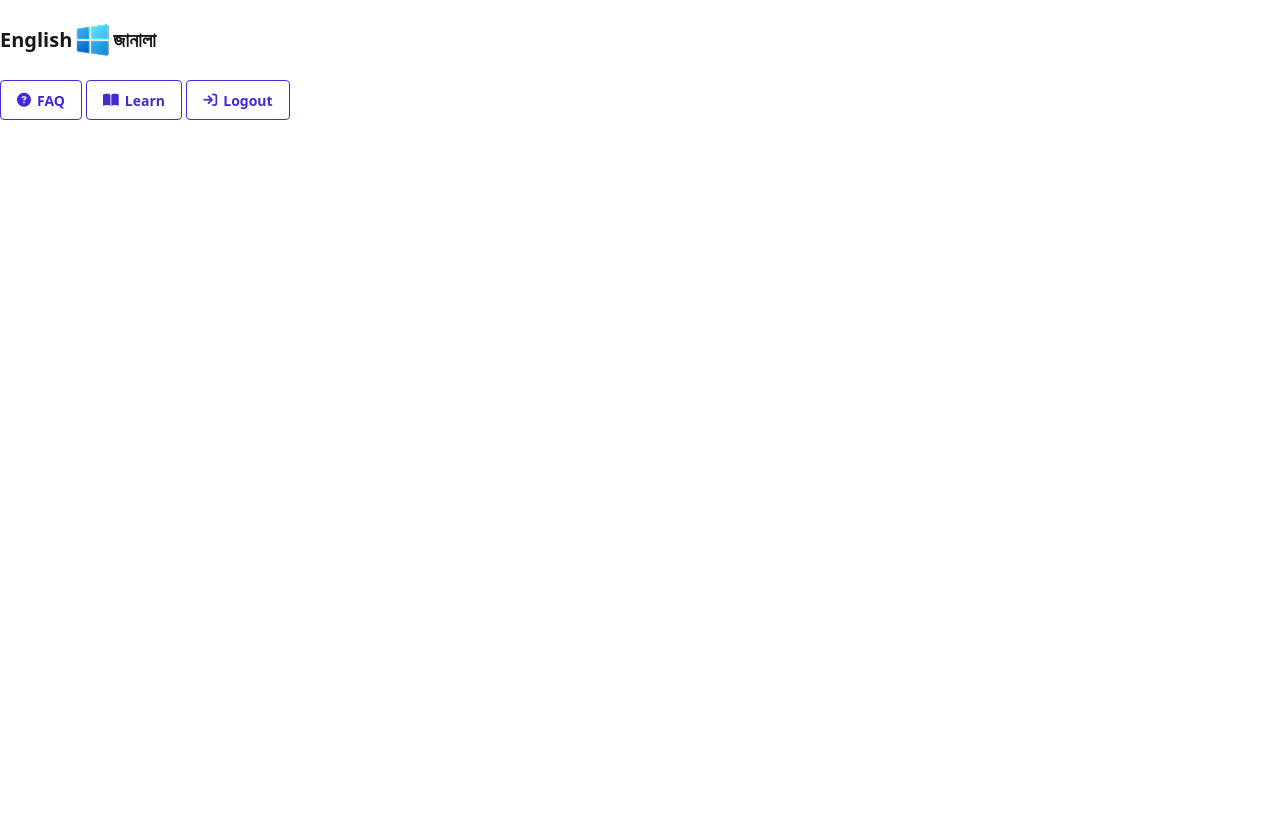
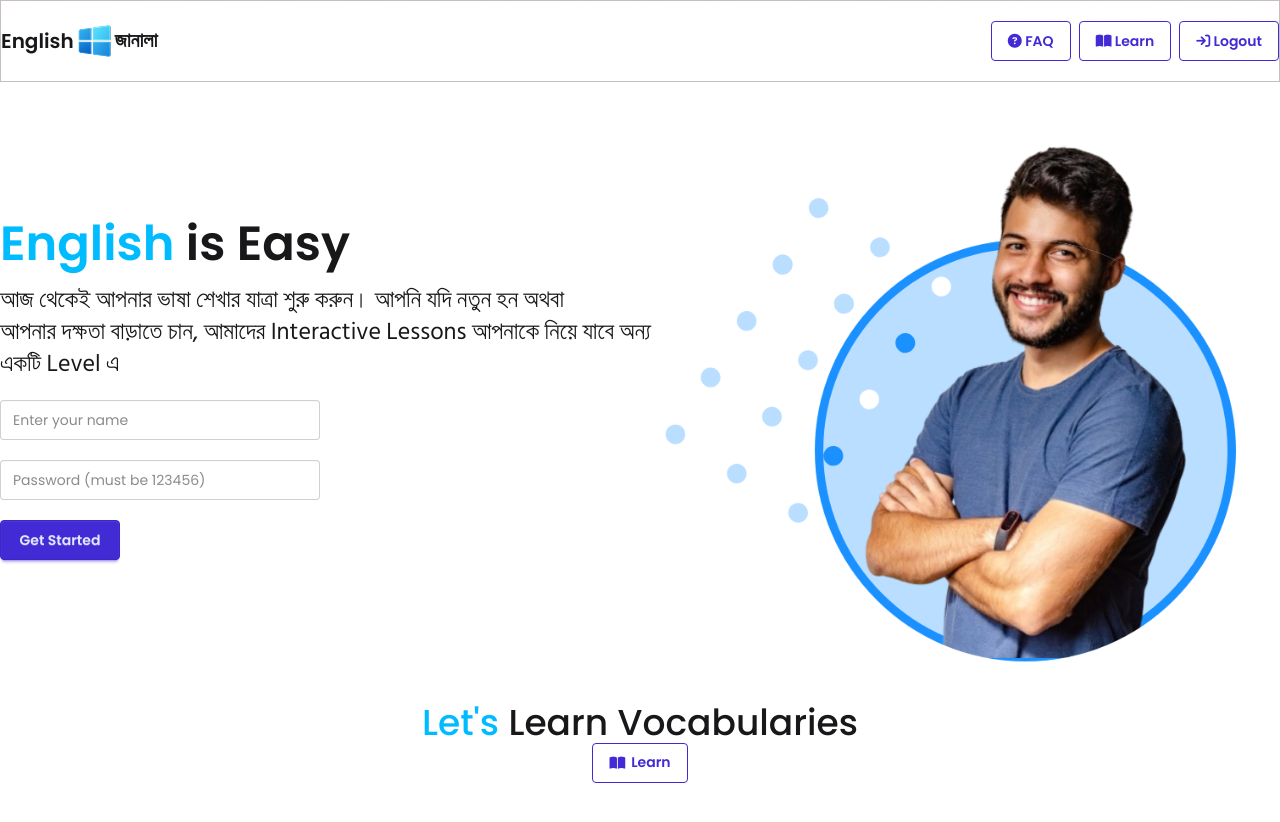
Before and after one commit to sanjidaRimi023/english-window, a plain HTML site: page index.html in a window 1280 px wide. Before the commit the page ends 800 px from the top, so only its background shows below. Drawn offline with nearby package versions, Linux system fonts and the light colour scheme; no server answers.

Commit message:
add nav ber

```diff
--- a/index.html
+++ b/index.html
@@ -15,7 +15,7 @@
       src="https://kit.fontawesome.com/8a99a91be9.js"
       crossorigin="anonymous"></script>
     <!-- google font -->
-     <!-- hind-siliguri  -->
+    <!-- hind-siliguri  -->
     <link rel="preconnect" href="https://fonts.googleapis.com" />
     <link rel="preconnect" href="https://fonts.gstatic.com" crossorigin />
     <link
@@ -27,37 +27,94 @@
     <link
       href="https://fonts.googleapis.com/css2?family=Poppins:ital,wght@0,100;0,200;0,300;0,400;0,500;0,600;0,700;0,800;0,900;1,100;1,200;1,300;1,400;1,500;1,600;1,700;1,800;1,900&display=swap"
       rel="stylesheet" />
-      <!-- font awesome -->
-      <script src="https://kit.fontawesome.com/8a99a91be9.js" crossorigin="anonymous"></script>
+    <!-- font awesome -->
+    <script
+      src="https://kit.fontawesome.com/8a99a91be9.js"
+      crossorigin="anonymous"></script>
     <style>
       .hind-siliguri {
         font-family: "Hind Siliguri", sans-serif;
-        font-weight: 300;
         font-style: normal;
       }
       .poppins{
         font-family: "Poppins", sans-serif;
-        font-weight: 100;
         font-style: normal;
+      }
+      header {
+        position: sticky;
+        top: 0;
+        border: 1px solid rgb(198, 189, 189);
+        backdrop-filter: blur(40px);
+        background: linear-gradient(
+            178.08deg,
+            rgba(255, 255, 255, 0.3) -28.101%,
+            rgba(0, 0, 0, 0) 128.101%
+          ),
+          linear-gradient(
+            169.25deg,
+            rgba(255, 255, 255, 0.05) 24.246%,
+            rgba(0, 0, 0, 0) 24.246%
+          );
       }
     </style>
   </head>
-  <body>
-    <header>
-      <nav class="container mx-auto">
+  <body class="mb-20">
+    <header class="poppins">
+      <nav class="container mx-auto flex justify-between">
         <div class="flex py-5 items-center">
           <h1 class="text-xl font-semibold">English</h1>
-          <img src="assets/logo.png" alt="">
-          <h1 class="text-xl font-semibold">জানালা</h1>
+          <img src="assets/logo.png" alt="" />
+          <h1 class="text-xl font-semibold hind-siliguri">জানালা</h1>
         </div>
-        <div>
-          <button class="btn btn-outline btn-primary"><i class="fa-solid fa-circle-question"></i>FAQ</button>
-          <button class="btn btn-outline btn-primary"><i class="fa-solid fa-book-open"></i>Learn</button>
-          <button class="btn btn-outline btn-primary"><i class="fa-solid fa-arrow-right-to-bracket"></i>Logout</button>
+        <div class="flex gap-2 py-5">
+          <button class="btn btn-outline btn-primary">
+            <a href=""><i class="fa-solid fa-circle-question"></i> FAQ</a>
+          </button>
+          <button class="btn btn-outline btn-primary">
+            <a href=""><i class="fa-solid fa-book-open"></i> Learn</a>
+          </button>
+          <button class="btn btn-outline btn-primary">
+            <a href=""
+              ><i class="fa-solid fa-arrow-right-to-bracket"></i> Logout</a
+            >
+          </button>
         </div>
       </nav>
     </header>
-    <main></main>
+    <main class="container mx-auto poppins">
+      <section class="flex items-center">
+        <div>
+          <h1 class="text-5xl py-4 font-semibold"><span class="text-[#00BCFF]">English</span> is Easy</h1>
+          <p class="hind-siliguri text-2xl">আজ থেকেই আপনার ভাষা শেখার যাত্রা শুরু করুন। আপনি যদি নতুন হন অথবা <br> আপনার দক্ষতা বাড়াতে চান, আমাদের Interactive Lessons আপনাকে নিয়ে যাবে অন্য একটি Level এ</p>
+            <div class="flex flex-col gap-5 py-5">
+            <input type="email" class="input" placeholder="Enter your name" />
+            <input type="password" class="input" placeholder="Password (must be 123456)" />
+            <button id="get-btn" class="btn btn-primary w-[120px]">Get Started</button>
+            </div>
+        </div>
+        <div>
+          <img src="assets/hero-student.png" alt="">
+        </div>
+      </section>
+      <section id="lesson-container" class="flex flex-col items-center">
+        <div class="">
+          <h1 class="text-4xl font-medium"><span class="text-[#00BCFF]">Let's </span> Learn Vocabularies</h1>
+        </div>
+        <div>
+          <button class="btn btn-outline btn-primary">
+            <i class="fa-solid fa-book-open"></i> Learn
+          </button>
+        </div>
+
+
+      </section>
+    </main>
+
+
     <footer></footer>
+
+
+
+    <script src="scripts/index.js"></script>
   </body>
 </html>
--- a/scripts/index.js
+++ b/scripts/index.js
@@ -0,0 +1,49 @@
+/**
+ * function loadCategories() {
+  // fetch data
+  fetch("https://openapi.programming-hero.com/api/phero-tube/categories")
+    // convert promise to json
+    .then(res => res.json())
+    // send data to displayCategories
+    .then(data => displayCategories(data.categories))
+    .catch(error => console.error("error fetching categories", error)
+    )
+}
+
+function displayCategories(categories) {
+  // get the container
+  const categoryContainer = document.getElementById("category-container");
+  // loop operation arr of obj
+  for (let cat of categories) {
+    // console.log(cat);
+    // create element
+    const categoryDiv = document.createElement("div");
+    categoryDiv.innerHTML = `
+        <button id="btn-${cat.category_id}" onclick="loadCategoryVideos(${cat.category_id})" class="btn btn-sm hover:bg-[#FF1F3D] hover:text-white">${cat.category}</button>
+        `;
+    // append the element
+    categoryContainer.append(categoryDiv)
+  }
+}
+ */
+function loadLesson() {
+    fetch("https://openapi.programming-hero.com/api/levels/all")
+        .then(Response => Response.json())
+        .then(data => displayLesson(data))
+}
+function displayLesson(lessons) {
+    const lessonContainer = document.getElementById("lesson-container");
+    for (const lesson of lessons) {
+        console.log(lesson);
+        const lessonDiv = document.createElement("div");
+        lessonDiv.innerHTML = `
+
+
+        `
+    }
+}
+
+
+
+loadLesson()
+displayLesson()
```
